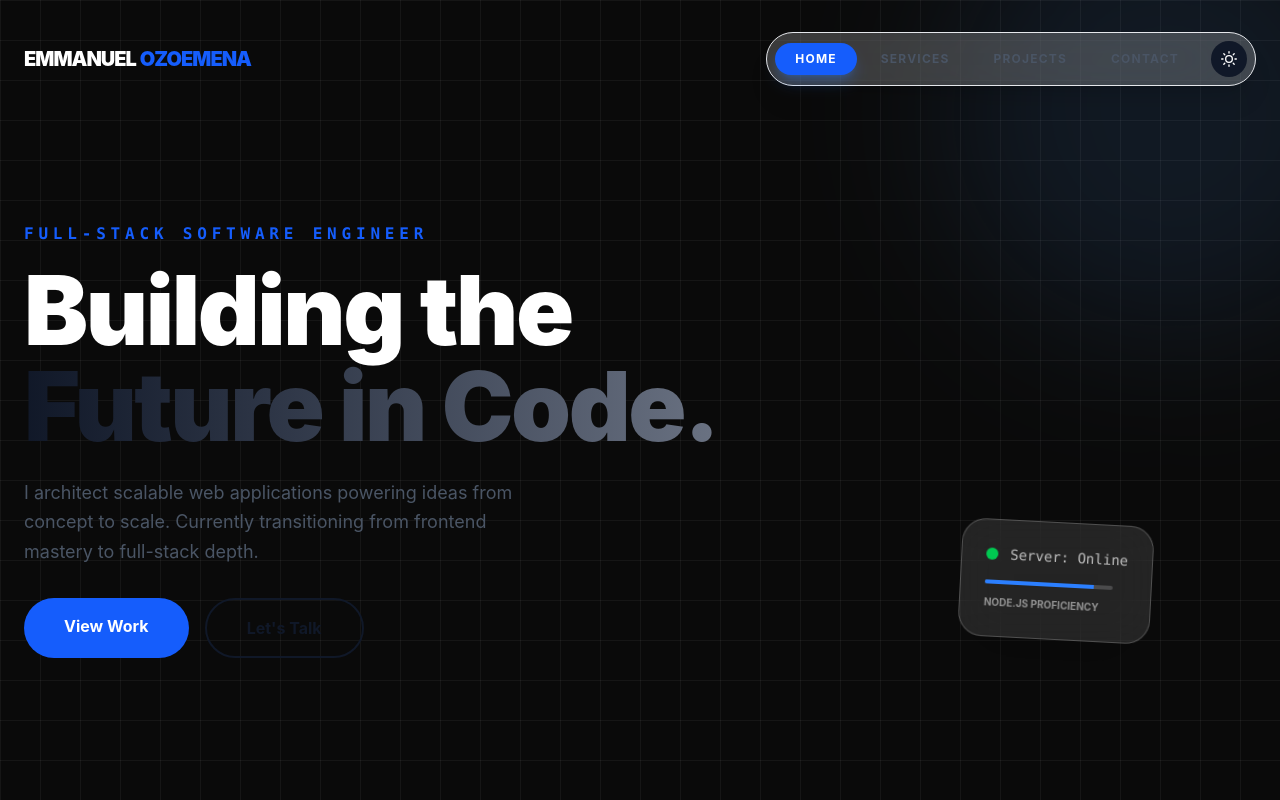
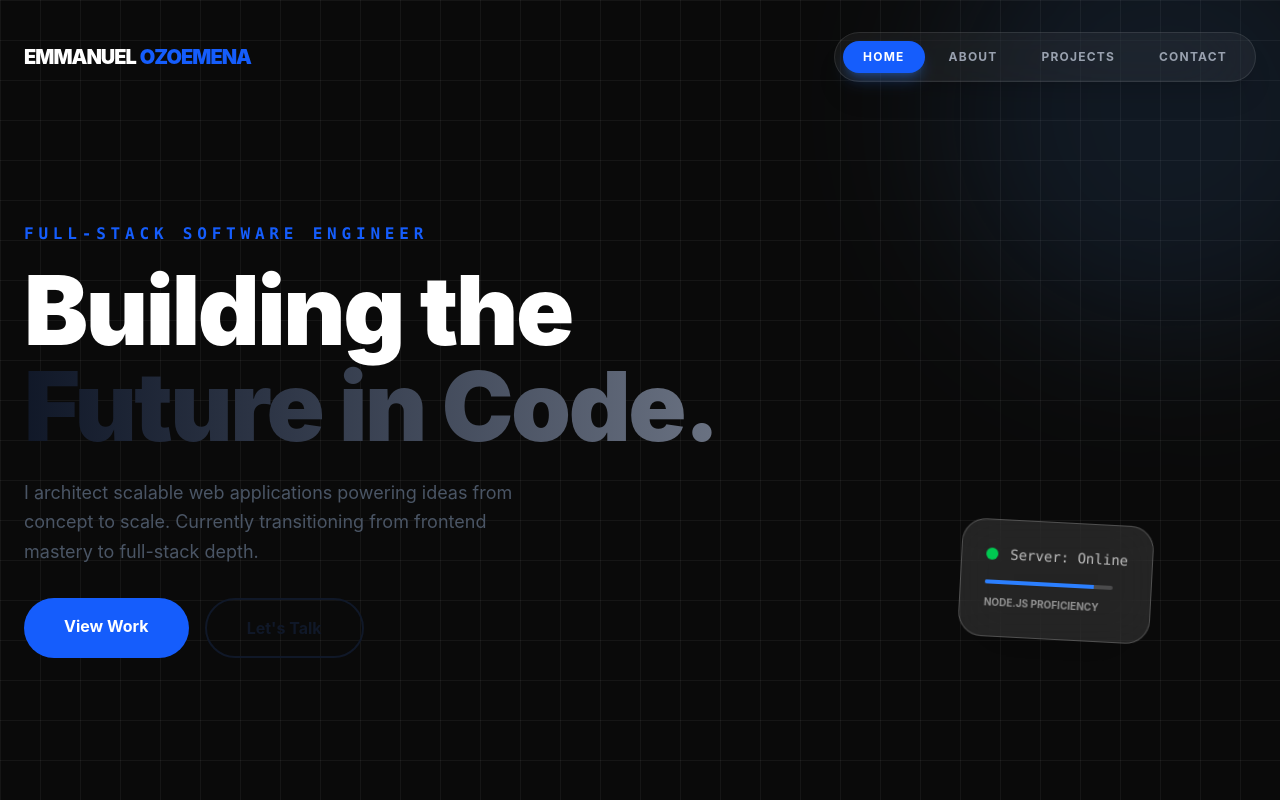
Before and after one commit to EmmanuelOzoemena/MyPortfolio, a React (Vite) app in the folder client/: page / in a window 1280 px wide. Shown: the top 800 px of the page. Built offline with nearby package versions, Linux system fonts and the light colour scheme.

Commit message:
refactor: convert navbar to smooth-scroll navigation and lock theme to dark mode

```diff
--- a/client/package.json
+++ b/client/package.json
@@ -15,7 +15,8 @@
     "react": "^19.2.4",
     "react-dom": "^19.2.4",
     "react-icons": "^5.6.0",
-    "react-router-dom": "^7.14.1"
+    "react-router-dom": "^7.14.1",
+    "react-scroll": "^1.9.3"
   },
   "devDependencies": {
     "@eslint/js": "^9.39.4",
--- a/client/src/components/AboutMe.jsx
+++ b/client/src/components/AboutMe.jsx
@@ -1,11 +1,18 @@
 import { motion } from "framer-motion";
+import { FiLayout, FiServer, FiCode, FiSmartphone } from "react-icons/fi";
 import {
-  FiLayout, FiServer, FiCode, FiSmartphone
-} from "react-icons/fi";
-import {
-  SiHtml5, SiJavascript, SiReact, SiTailwindcss,
-  SiSass, SiNextdotjs, SiNodedotjs, SiExpress,
-  SiMongodb, SiPostgresql, SiPrisma, SiGithub
+  SiHtml5,
+  SiJavascript,
+  SiReact,
+  SiTailwindcss,
+  SiSass,
+  SiNextdotjs,
+  SiNodedotjs,
+  SiExpress,
+  SiMongodb,
+  SiPostgresql,
+  SiPrisma,
+  SiGithub,
 } from "react-icons/si";
 
 const services = [
@@ -50,9 +57,12 @@ const stack = [
 
 const AboutMe = () => {
   return (
-    <section id="about" className="py-24 relative overflow-hidden bg-white dark:bg-[#080808]">
+    <section
+      id="about"
+      className="py-24 relative overflow-hidden bg-white dark:bg-[#080808]"
+      id="about"
+    >
       <div className="container mx-auto px-6 relative z-10">
-
         {/* Top Section */}
         <div className="max-w-3xl mb-20">
           <motion.h2
@@ -60,16 +70,17 @@ const AboutMe = () => {
             whileInView={{ opacity: 1, y: 0 }}
             className="text-5xl md:text-7xl font-black dark:text-white mb-6 tracking-tighter"
           >
-            I SCALE <br /> <span className="text-blue-600">IDEAS</span> INTO CODE.
+            I SCALE <br /> <span className="text-blue-600">IDEAS</span> INTO
+            CODE.
           </motion.h2>
           <p className="text-lg text-gray-600 dark:text-gray-400 leading-relaxed">
-            I’m a Full-Stack Engineer based in Lagos, dedicated to the "building in public" philosophy.
-            I engineer digital experiences that are fast, accessible, and technically sound.
+            I’m a Full-Stack Engineer based in Lagos, dedicated to the "building
+            in public" philosophy. I engineer digital experiences that are fast,
+            accessible, and technically sound.
           </p>
         </div>
 
         <div className="grid grid-cols-1 lg:grid-cols-3 gap-12">
-
           {/* Left Column: Services */}
           <div className="lg:col-span-2 grid grid-cols-1 md:grid-cols-2 gap-6">
             {services.map((service, i) => (
@@ -79,7 +90,9 @@ const AboutMe = () => {
                 className="p-8 rounded-3xl bg-gray-50 dark:bg-white/5 border border-gray-100 dark:border-white/10 hover:border-blue-500/50 transition-all shadow-xl"
               >
                 <div className="mb-4">{service.icon}</div>
-                <h3 className="text-xl font-bold dark:text-white mb-3">{service.title}</h3>
+                <h3 className="text-xl font-bold dark:text-white mb-3">
+                  {service.title}
+                </h3>
                 <p className="text-sm text-gray-500 dark:text-gray-400 leading-relaxed">
                   {service.desc}
                 </p>
@@ -112,7 +125,6 @@ const AboutMe = () => {
               STACK
             </div>
           </div>
-
         </div>
       </div>
     </section>
--- a/client/src/components/Hero.jsx
+++ b/client/src/components/Hero.jsx
@@ -3,7 +3,10 @@ import { Link } from "react-router-dom";
 
 const Hero = () => {
   return (
-    <section className="relative min-h-screen flex flex-col items-center justify-center pt-20 overflow-hidden bg-grid">
+    <section
+      className="relative min-h-screen flex flex-col items-center justify-center pt-20 overflow-hidden bg-grid"
+      id="hero"
+    >
       {/* Decorative Floating Circle */}
       <motion.div
         animate={{ scale: [1, 1.2, 1], rotate: [0, 90, 0] }}
--- a/client/src/components/Navbar.jsx
+++ b/client/src/components/Navbar.jsx
@@ -1,27 +1,19 @@
 import { useState, useEffect } from "react";
-import { Link, useLocation } from "react-router-dom";
+import { Link as ScrollLink } from "react-scroll"; // For smooth scrolling
+import { Link as RouterLink, useLocation, useNavigate } from "react-router-dom";
 import { motion, AnimatePresence } from "framer-motion";
-import { FiSun, FiMoon, FiMenu, FiX } from "react-icons/fi";
+import { FiMenu, FiX } from "react-icons/fi";
 
 const Navbar = () => {
-  const [dark, setDark] = useState(() => {
-    const savedTheme = localStorage.getItem("theme");
-    return savedTheme ? savedTheme === "dark" : true;
-  });
-
   const [mobileMenu, setMobileMenu] = useState(false);
   const [scrolled, setScrolled] = useState(false);
   const location = useLocation();
+  const navigate = useNavigate();
 
+  // Force dark mode on mount
   useEffect(() => {
-    if (dark) {
-      document.documentElement.classList.add("dark");
-      localStorage.setItem("theme", "dark");
-    } else {
-      document.documentElement.classList.remove("dark");
-      localStorage.setItem("theme", "light");
-    }
-  }, [dark]);
+    document.documentElement.classList.add("dark");
+  }, []);
 
   useEffect(() => {
     const handleScroll = () => setScrolled(window.scrollY > 50);
@@ -30,116 +22,108 @@ const Navbar = () => {
   }, []);
 
   const navLinks = [
-    { name: "Home", path: "/" },
-    { name: "Services", path: "/services" },
-    { name: "Projects", path: "/projects" },
-    { name: "Contact", path: "/contact" },
+    { name: "Home", to: "hero" },
+    { name: "About", to: "about" },
+    { name: "Projects", to: "projects" },
+    { name: "Contact", to: "contact" },
   ];
+
+  // Helper to handle navigation if user is on a different page (like /projects archive)
+  const handleNavClick = (section) => {
+    setMobileMenu(false);
+    if (location.pathname !== "/") {
+      navigate("/", { state: { target: section } });
+    }
+  };
 
   return (
     <nav
       className={`fixed top-0 left-0 w-full z-[100] transition-all duration-300 ${
         scrolled
-          ? "py-4 bg-white/95 dark:bg-black/95 backdrop-blur-md shadow-md"
+          ? "py-4 bg-black/90 backdrop-blur-md border-b border-white/5"
           : "py-8 bg-transparent"
       }`}
     >
       <div className="container mx-auto px-6 flex justify-between items-center">
         {/* Logo */}
-        <Link
+        <RouterLink
           to="/"
-          className="text-xl font-black tracking-tighter dark:text-white flex items-center gap-1 z-[101]"
+          className="text-xl font-black tracking-tighter text-white flex items-center gap-1 z-[101]"
         >
           EMMANUEL <span className="text-blue-600">OZOEMENA</span>
-        </Link>
+        </RouterLink>
 
         {/* Desktop: Capsule Menu */}
         <motion.div
-          layout
-          className={`hidden md:flex items-center gap-1 px-2 py-2 rounded-full border border-gray-200 dark:border-white/10 backdrop-blur-2xl transition-all shadow-xl ${
-            scrolled
-              ? "bg-white/80 dark:bg-black/80"
-              : "bg-white/20 dark:bg-black/20"
+          className={`hidden md:flex items-center gap-1 px-2 py-2 rounded-full border border-white/10 backdrop-blur-2xl transition-all shadow-xl ${
+            scrolled ? "bg-black/80" : "bg-white/5"
           }`}
         >
           {navLinks.map((link) => (
-            <Link
+            <ScrollLink
               key={link.name}
-              to={link.path}
-              className={`relative px-5 py-2 text-xs uppercase tracking-widest font-bold transition-all rounded-full ${
-                location.pathname === link.path
-                  ? "text-white bg-blue-600 shadow-lg shadow-blue-500/30"
-                  : "text-gray-600 dark:text-gray-400 hover:text-blue-600 dark:hover:text-white"
-              }`}
+              to={link.to}
+              smooth={true}
+              duration={800}
+              offset={-80} // Offsets the scroll so the navbar doesn't cover the title
+              spy={true}
+              activeClass="bg-blue-600 text-white shadow-lg shadow-blue-500/30"
+              className="relative px-5 py-2 text-xs uppercase tracking-widest font-bold transition-all rounded-full text-gray-400 hover:text-white cursor-pointer"
+              onClick={() => handleNavClick(link.to)}
             >
               {link.name}
-            </Link>
+            </ScrollLink>
           ))}
-
-          <button
-            onClick={() => setDark(!dark)}
-            className="ml-2 p-2.5 rounded-full bg-gray-900 dark:bg-white text-white dark:text-black hover:rotate-12 transition-all"
-          >
-            {dark ? <FiSun size={16} /> : <FiMoon size={16} />}
-          </button>
         </motion.div>
 
-        {/* Mobile Toggle */}
-        <div className="flex md:hidden items-center gap-4 z-[101]">
-          <button
-            onClick={() => setDark(!dark)}
-            className="p-2 dark:text-white"
-          >
-            {dark ? <FiSun size={20} /> : <FiMoon size={20} />}
-          </button>
+        {/* Mobile Menu Toggle */}
+        <div className="md:hidden z-[101]">
           <button
             onClick={() => setMobileMenu(!mobileMenu)}
-            className="p-2 dark:text-white text-2xl"
+            className="p-2 text-white text-2xl"
           >
             {mobileMenu ? <FiX /> : <FiMenu />}
           </button>
         </div>
       </div>
 
-      {/* Mobile Side Drawer Overlay */}
+      {/* Mobile Drawer */}
       <AnimatePresence>
         {mobileMenu && (
           <>
-            {/* Backdrop to dim site when menu is open */}
             <motion.div
               initial={{ opacity: 0 }}
               animate={{ opacity: 1 }}
               exit={{ opacity: 0 }}
               onClick={() => setMobileMenu(false)}
-              className="fixed inset-0 bg-black/50 z-[90] backdrop-blur-sm md:hidden"
+              className="fixed inset-0 bg-black/60 backdrop-blur-sm z-[90]"
             />
-
-            {/* Side Drawer */}
             <motion.div
               initial={{ x: "100%" }}
               animate={{ x: 0 }}
               exit={{ x: "100%" }}
-              transition={{ type: "spring", damping: 25, stiffness: 200 }}
-              className="fixed top-0 right-0 h-full w-[280px] bg-white dark:bg-black z-[100] p-10 flex flex-col gap-8 shadow-2xl md:hidden"
+              className="fixed top-0 right-0 h-full w-[280px] bg-[#0a0a0a] z-[100] p-10 flex flex-col gap-8 shadow-2xl border-l border-white/10"
             >
               <div className="flex justify-end mb-8">
                 <button
                   onClick={() => setMobileMenu(false)}
-                  className="text-3xl dark:text-white"
+                  className="text-3xl text-white"
                 >
                   {/* <FiX /> */}
                 </button>
               </div>
-
               {navLinks.map((link) => (
-                <Link
+                <ScrollLink
                   key={link.name}
-                  to={link.path}
+                  to={link.to}
+                  smooth={true}
+                  duration={800}
+                  offset={-80}
                   onClick={() => setMobileMenu(false)}
-                  className="text-2xl font-bold dark:text-white hover:text-blue-600 transition-colors"
+                  className="text-2xl font-bold text-white hover:text-blue-600 transition-colors cursor-pointer"
                 >
                   {link.name}
-                </Link>
+                </ScrollLink>
               ))}
             </motion.div>
           </>
```
Also changed, not shown: 1 other file (tests, documents, lock files or other folders).
